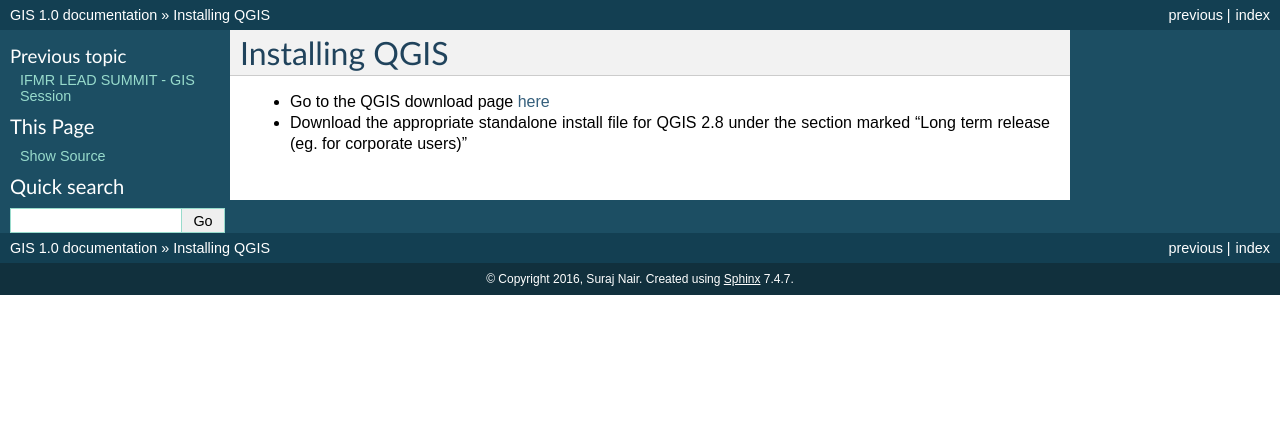
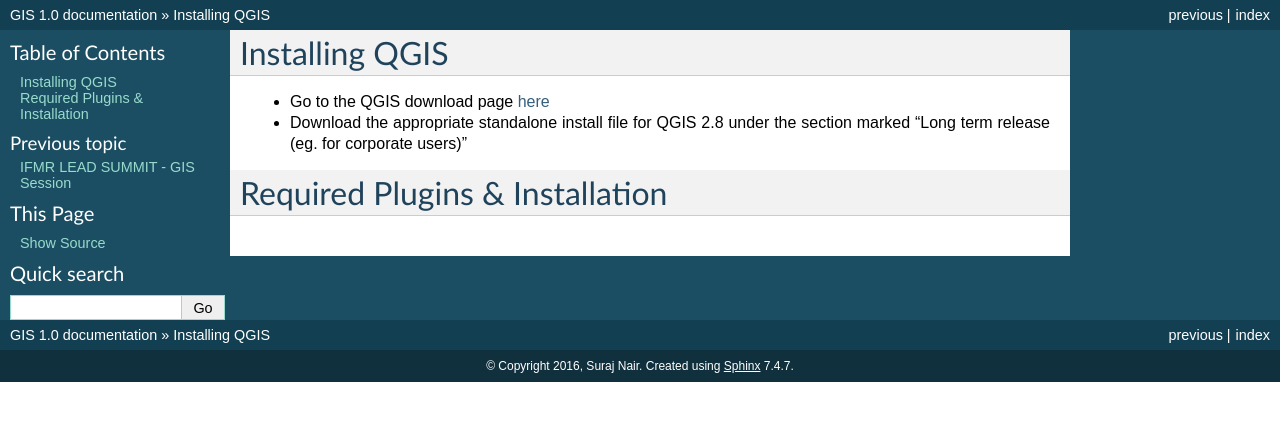
Before and after one commit to Suraj2611/GIS, a Sphinx documentation site: the page built from docs/installation.rst, in a window 1280 px wide. Shown: the top 421 px of the page. Built offline with Sphinx 7.4.7, drawn with Linux system fonts in a browser that asks for light colours; pages that are not in the unit, such as notebooks, are missing from menus.

Commit message:
Update installation.rst

```diff
--- a/docs/installation.rst
+++ b/docs/installation.rst
@@ -4,3 +4,7 @@
 
 - Go to the QGIS download page `here <http://www.qgis.org/en/site/forusers/download.html>`_
 - Download the appropriate standalone install file for QGIS 2.8 under the section marked "Long term release (eg. for corporate users)"
+
+============
+Required Plugins & Installation
+============
```
